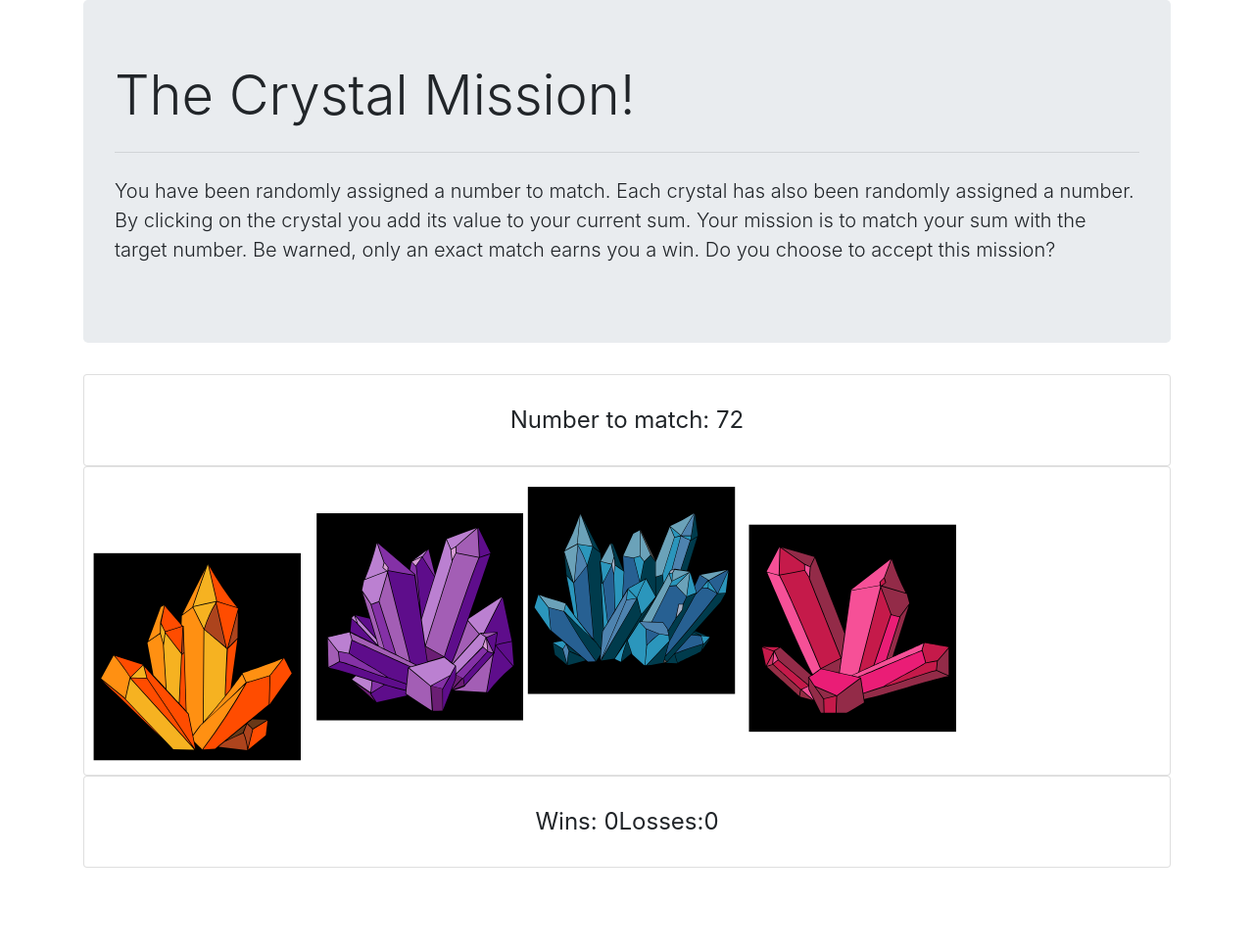
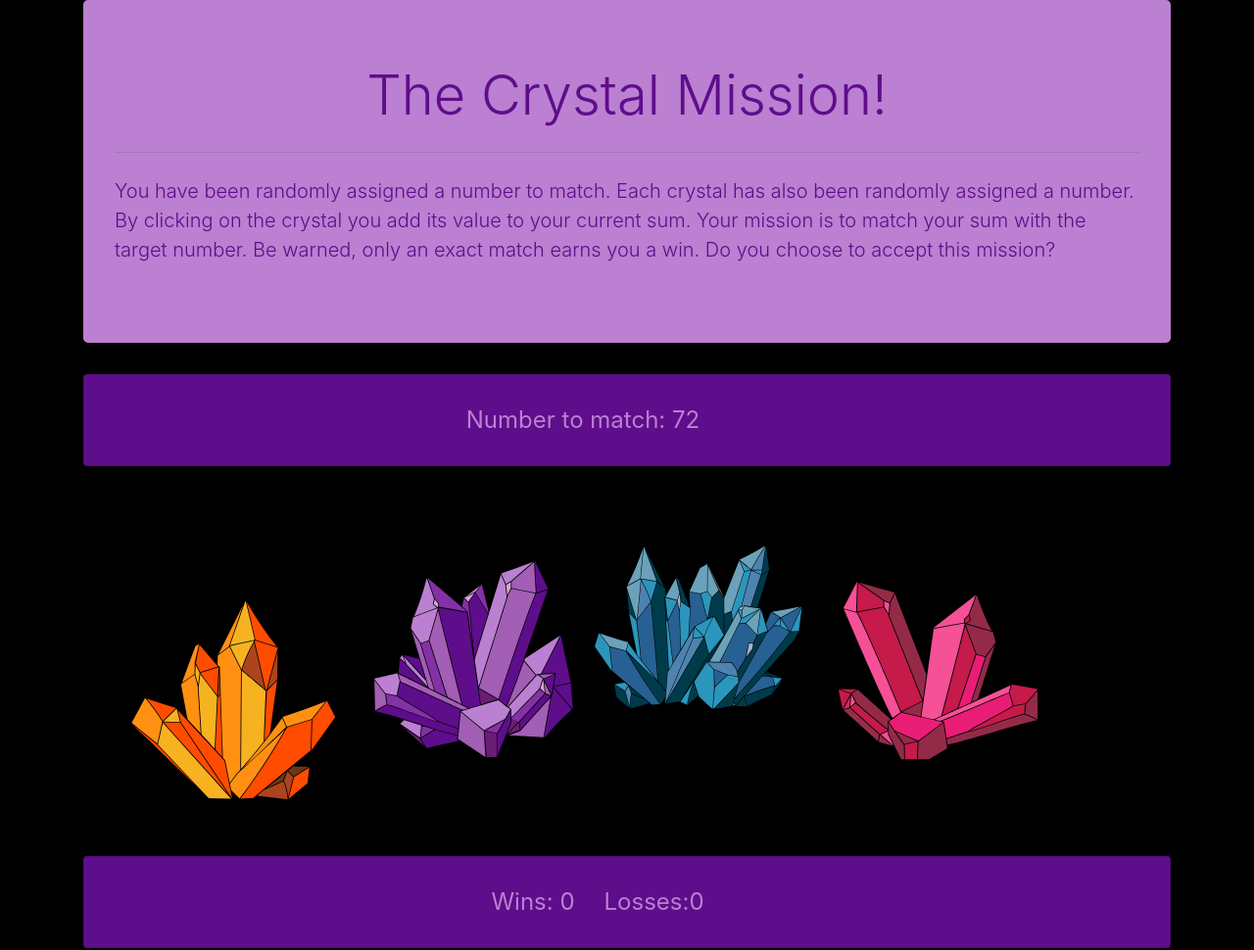
Before and after one commit to JAWilmer/crystal-collector-game, a plain HTML site: page index.html in a window 1280 px wide. Shown: the whole page at 98% size. Before the commit the page ends 886 px from the top, so only its background shows below. Drawn offline with nearby package versions, Linux system fonts and the light colour scheme.

Commit message:
final commit

```diff
--- a/assets/css/style.css
+++ b/assets/css/style.css
@@ -1,7 +1,25 @@
-span {
-   font-size: 150%;
+body {
+    background: black;
 }
 
+h1 {
+    color: #5E0D8B;
+    font-weight: bolder;
+    text-align: center;
+}
+
+.lead {
+    color:  #5E0D8B;
+}
+
+.jumbotron {
+    background-color: #BB80D1;
+}
+
+.card {
+    margin-bottom: 30px;
+    background-color: #5E0D8B;
+}
 .card-body {
     display: inline-block;
     flex-direction: column;
@@ -11,22 +29,39 @@ span {
     margin: 0 auto;
 }
 
-d-inline-flex {
+.d-flex {
+    margin-right: 30px;
+    margin-left: 30 px;
+}
+
+#spanDiv {
     display: inline-block;
-    flex-direction: column;
     justify-content: center;
     vertical-align: top;
     clear: both;
-    margin: 0 auto;
-    background-color: blue;
+    margin-right: 30px;
+    margin-left: 30 px;
+}
 
+span {
+    font-size: 150%;
+    color: #BB80D1;
+}
 
+#crystalsCard {
+    background-color: black;
+    clear: both;
+}
+
+#containCrystals {
+    margin-left: 30px;
+    display: inline-block;
+    justify-content: center;
 }
 
 img {
     display: inline-block;
-    width: 20%;
+    width: 22%;
     height: auto;
     margin: 0 auto;
-    vertical-align: top;
   }
```
